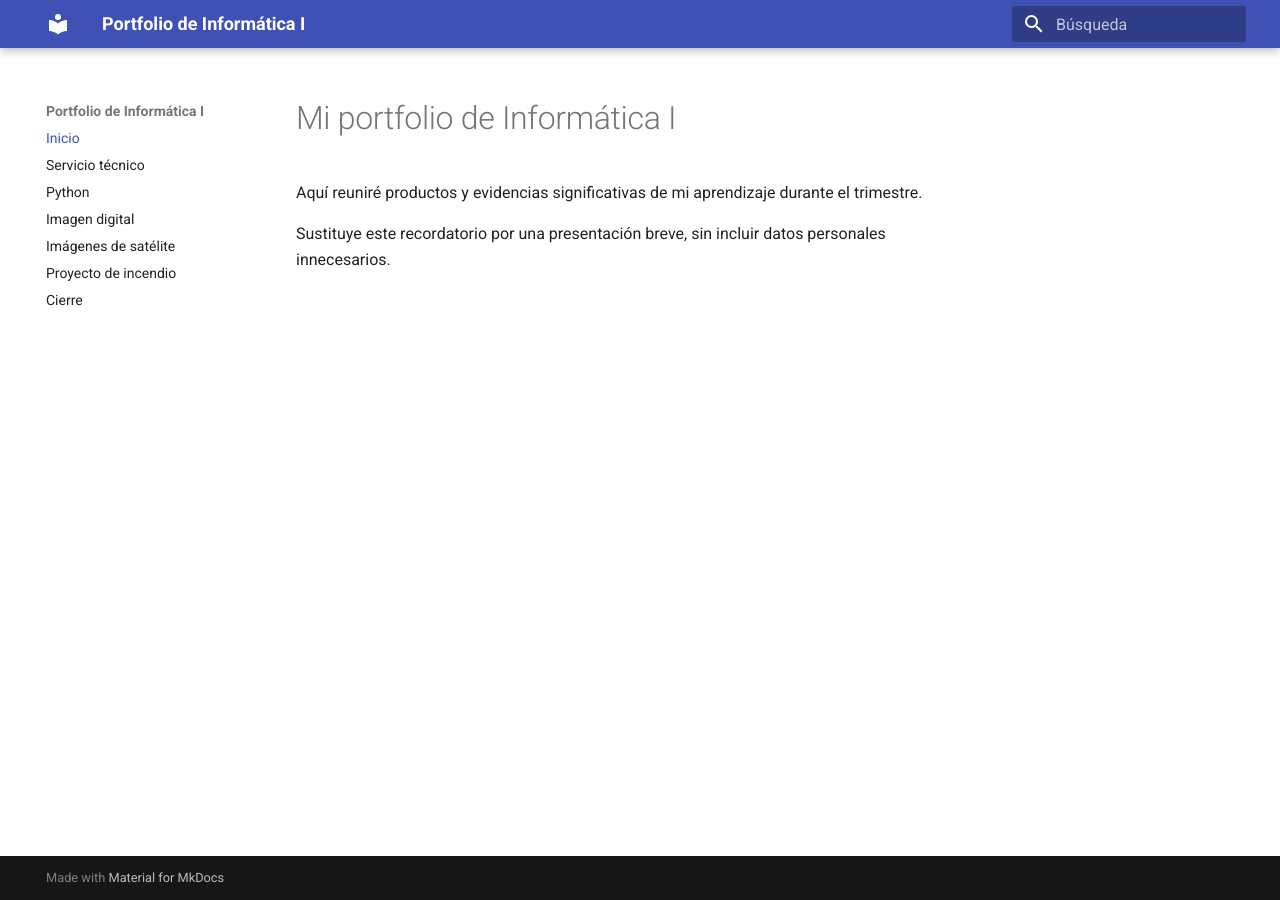
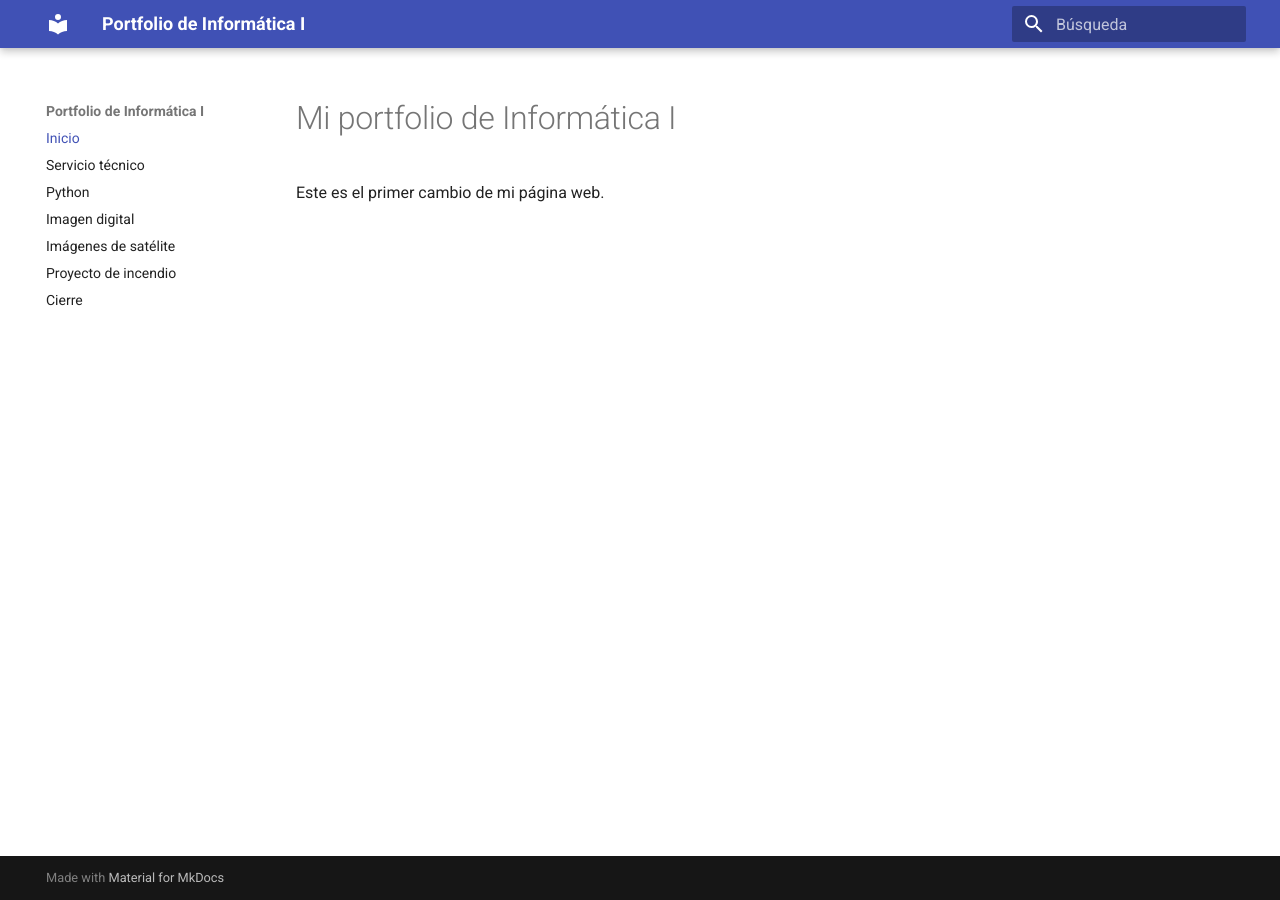
Before and after one commit to santiagodetarancojr-del/plantilla_portfolio---santi, an MkDocs documentation site: the page built from docs/index.md, in a window 1280 px wide. Built offline with MkDocs 1.6.1 and Material for MkDocs 9.7.7, drawn with Linux system fonts in a browser that asks for light colours.

Commit message:
primer cambio

```diff
--- a/docs/index.md
+++ b/docs/index.md
@@ -1,5 +1,3 @@
 # Mi portfolio de Informática I
 
-Aquí reuniré productos y evidencias significativas de mi aprendizaje durante el trimestre.
-
-Sustituye este recordatorio por una presentación breve, sin incluir datos personales innecesarios.
+Este es el primer cambio de mi página web.
```
